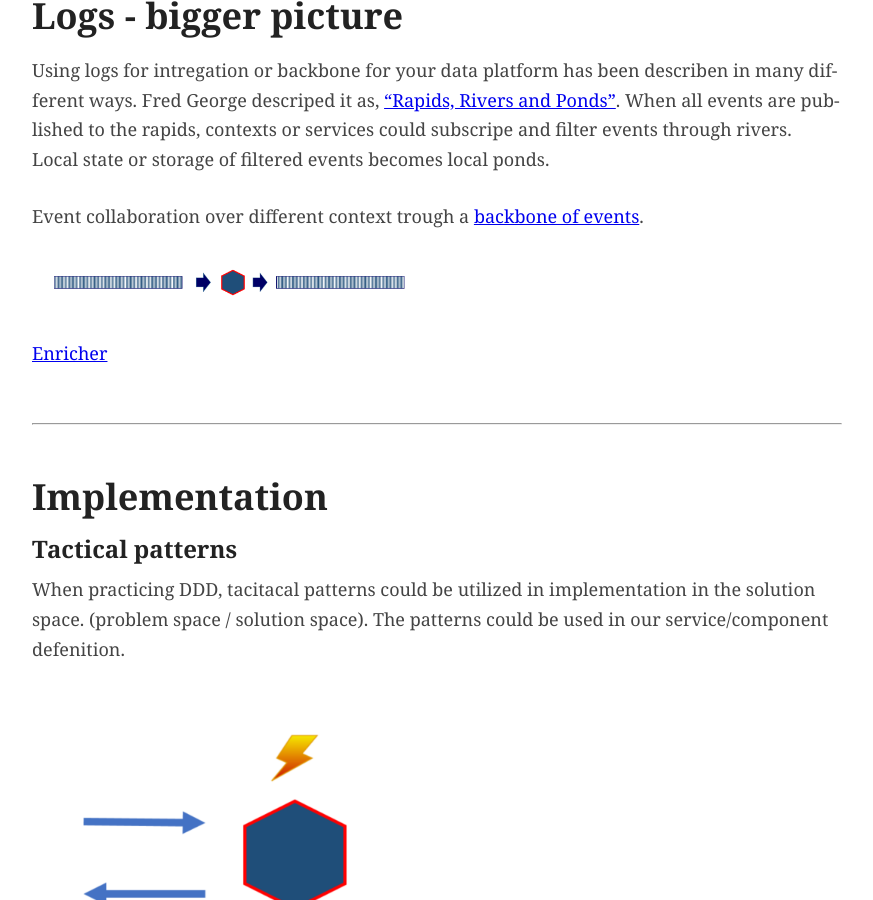
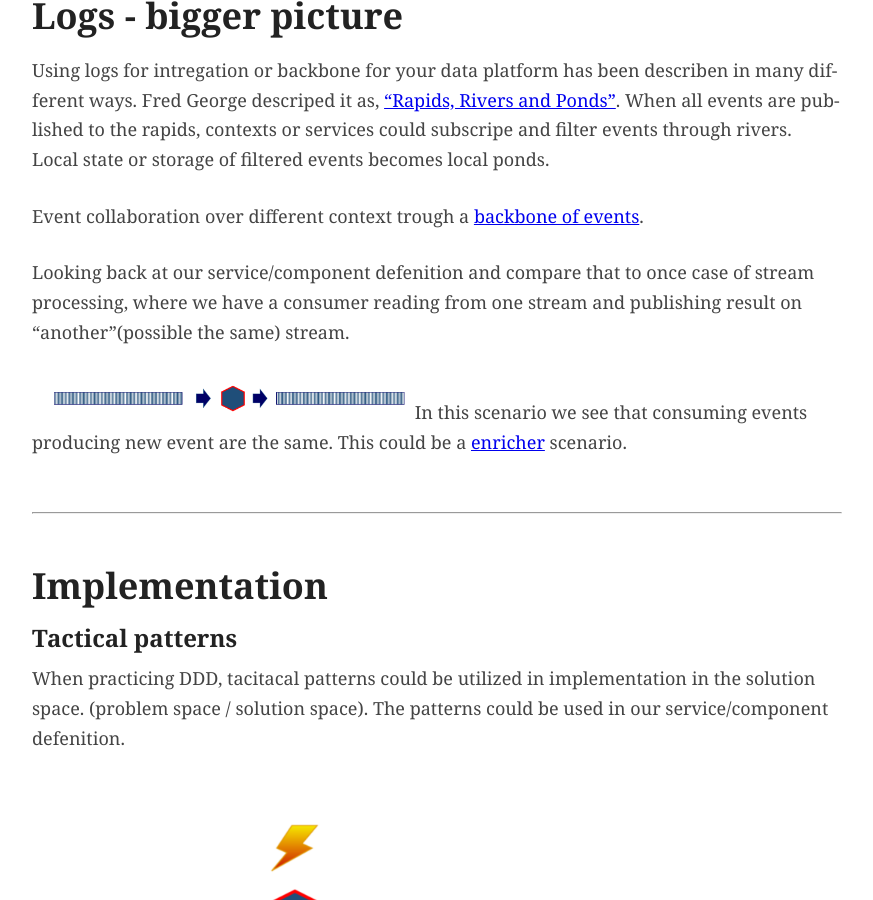
Before and after one commit to perokvist/event-driven-architecture, a Jekyll site: the page built from index.md, in a window 1280 px wide and 900 px high, scrolled down 5919 px. Shown: the whole window, without its empty margins (203-1076 px from the left). Built offline with Jekyll 4.4.1, drawn with Linux system fonts in a browser that asks for light colours; our own code applies the rules of GitHub Pages for plain Markdown files.

Commit message:
stream processing

```diff
--- a/index.md
+++ b/index.md
@@ -116,9 +116,11 @@ Using logs for intregation or backbone for your data platform has been describen
 
 Event collaboration over different context trough a [backbone of events](https://www.confluent.io/blog/build-services-backbone-events/).
 
+Looking back at our service/component defenition and compare that to once case of stream processing, where we have a consumer reading from one stream and publishing result on "another"(possible the same) stream.
+
 ![stream processing - enricher](assets/enricher.png)
-
-[Enricher](http://www.enterpriseintegrationpatterns.com/patterns/messaging/DataEnricher.html)
+In this scenario we see that consuming events producing new event are the same.
+This could be a [enricher](http://www.enterpriseintegrationpatterns.com/patterns/messaging/DataEnricher.html) scenario.
 
 ----
 
```
